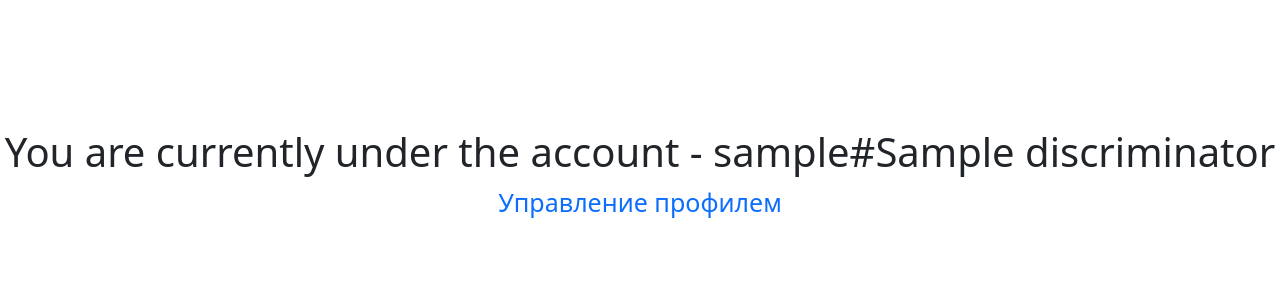
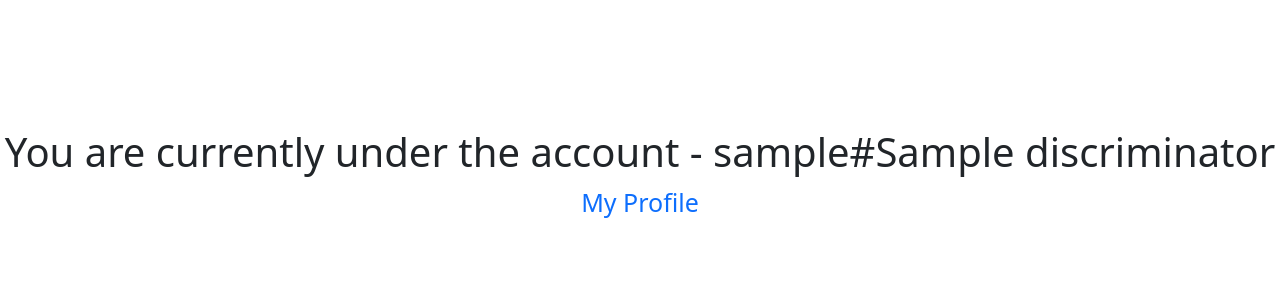
Before and after one commit to ExpRam/DiscordOAuth2-Example, a Flask app: page / in a window 1280 px wide. Shown: the top 300 px of the page. Run offline with Flask 2, Linux system fonts and the light colour scheme; a database or web service that is not in the repository returns one stand-in record (values such as "Sample title"); data that the repository does not hold is empty.

Commit message:
Update index.html

```diff
--- a/DiscordOAuth2/templates/index.html
+++ b/DiscordOAuth2/templates/index.html
@@ -10,7 +10,7 @@
     {% if user %}
         <div>
             <h1>You are currently under the account - {{ user.username }}#{{ user.discriminator }}</h1>
-            <p><a href="{{ url_for('profile') }}">Управление профилем</a></p>
+            <p><a href="{{ url_for('profile') }}">My Profile</a></p>
         </div>
     {% else %}
         <div>
```
